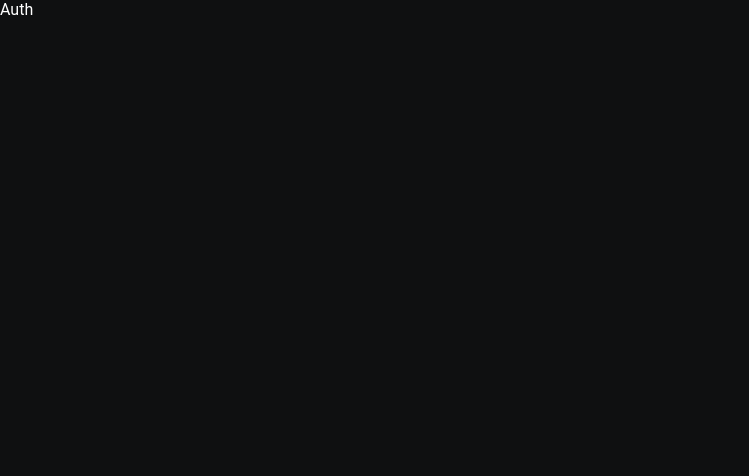
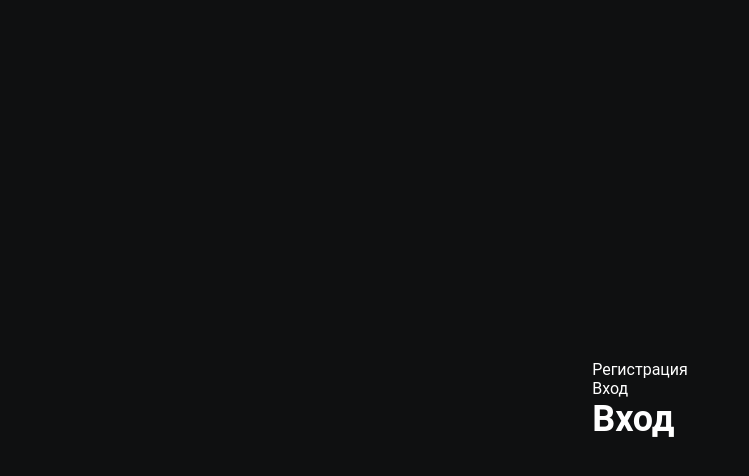
Before and after one commit to Sol1ked/mvs, a React (Vite) app: page /auth in a window 1280 px wide. Shown: the top 476 px of the page, without its empty margins (0-749 px from the left). Built offline with nearby package versions, Linux system fonts and the light colour scheme.

Commit message:
created tabs component

```diff
--- /dev/null
+++ b/src/components/auth-form/index.tsx
@@ -0,0 +1,15 @@
+import React from "react"
+import styles from "./index.module.scss"
+import { Link } from "react-router-dom"
+
+type Props = {
+  title: string
+}
+
+export const AuthForm: React.FC<Props> = ({ title }) => {
+  return (
+    <div className={styles.authForm}>
+      <h2>{title}</h2>
+    </div>
+  )
+}
--- /dev/null
+++ b/src/components/tabs/index.tsx
@@ -0,0 +1,27 @@
+import React, { ReactNode } from "react"
+import styles from "./index.module.scss"
+
+type Props = {
+  selected: string
+  setSelected: (tabName: string) => void
+  children: ReactNode
+}
+
+export const Tabs: React.FC<Props> = ({ selected, setSelected, children }) => {
+  console.log(selected)
+
+  return (
+    <div className={styles.tabs}>
+      {React.Children.map(children, child => {
+        if (React.isValidElement(child)) {
+          return React.cloneElement(child, {
+            ...child.props,
+            selected: selected === child.props.label,
+            onClick: () => setSelected(child.props.label),
+          })
+        }
+        return child
+      })}
+    </div>
+  )
+}
--- /dev/null
+++ b/src/components/tabs/tab/index.tsx
@@ -0,0 +1,24 @@
+// Tab.tsx
+import React, { ReactNode } from "react"
+
+type TabProps = {
+  label?: string
+  selected: string
+  onClick: () => void
+  children: ReactNode
+  name: string
+}
+
+export const Tab: React.FC<TabProps> = ({
+  selected,
+  onClick,
+  children,
+  name,
+}) => {
+  return (
+    <div onClick={onClick}>
+      {name}
+      {selected && <div>{children}</div>}
+    </div>
+  )
+}
--- a/src/main.tsx
+++ b/src/main.tsx
@@ -7,9 +7,10 @@ import { Layout } from "./components/layout"
 import "./scss/app.scss"
 import { Movies } from "./pages/movies"
 import { Search } from "./pages/search"
+import { Auth } from "./pages/auth"
 
 const router = createBrowserRouter([
-  { path: "/auth", element: <div>Auth</div> },
+  { path: "/auth", element: <Auth /> },
   {
     path: "/",
     element: <Layout />,
--- /dev/null
+++ b/src/pages/auth/index.module.scss
@@ -0,0 +1,7 @@
+.auth {
+  display: flex;
+  justify-content: center;
+  align-items: center;
+
+  height: 100vh;
+}
--- /dev/null
+++ b/src/pages/auth/index.tsx
@@ -0,0 +1,32 @@
+import React, { useState } from "react"
+import styles from "./index.module.scss"
+import { AuthForm } from "../../components/auth-form"
+import { Tabs } from "../../components/tabs"
+import { Tab } from "../../components/tabs/tab"
+
+export const Auth = () => {
+  const [selected, setSelected] = useState<string>("login")
+
+  return (
+    <div className={styles.auth}>
+      <Tabs selected={selected} setSelected={setSelected}>
+        <Tab
+          name="Регистрация"
+          label={"registration"}
+          selected={selected}
+          onClick={() => setSelected}
+        >
+          <h1>Рег</h1>
+        </Tab>
+        <Tab
+          name="Вход"
+          label={"login"}
+          selected={selected}
+          onClick={() => setSelected}
+        >
+          <h1>Вход</h1>
+        </Tab>
+      </Tabs>
+    </div>
+  )
+}
```
Also changed, not shown: src/components/auth-form/index.module.scss (added), src/components/tabs/index.module.scss (added), src/components/tabs/tab/index.module.scss (added).
